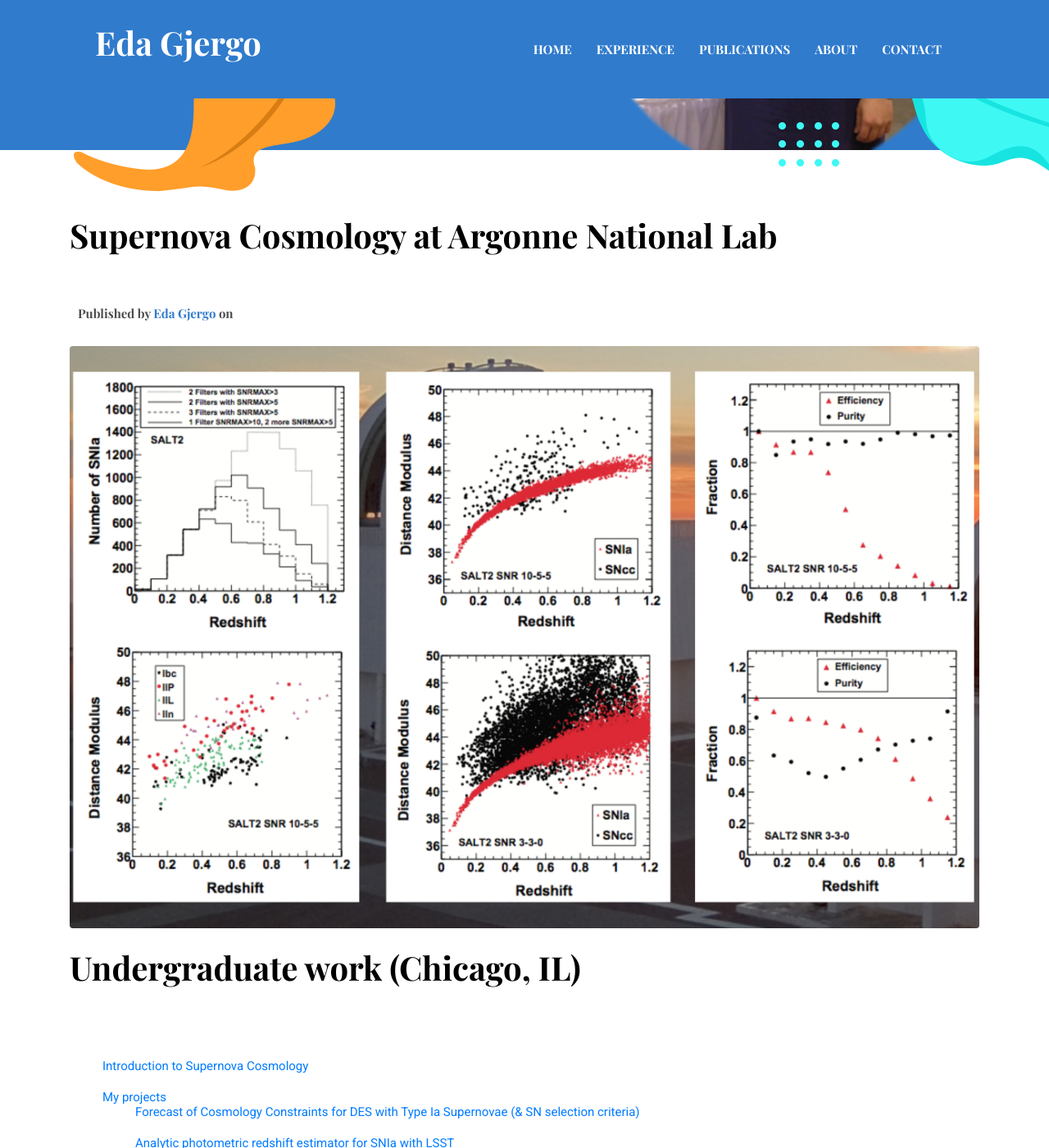
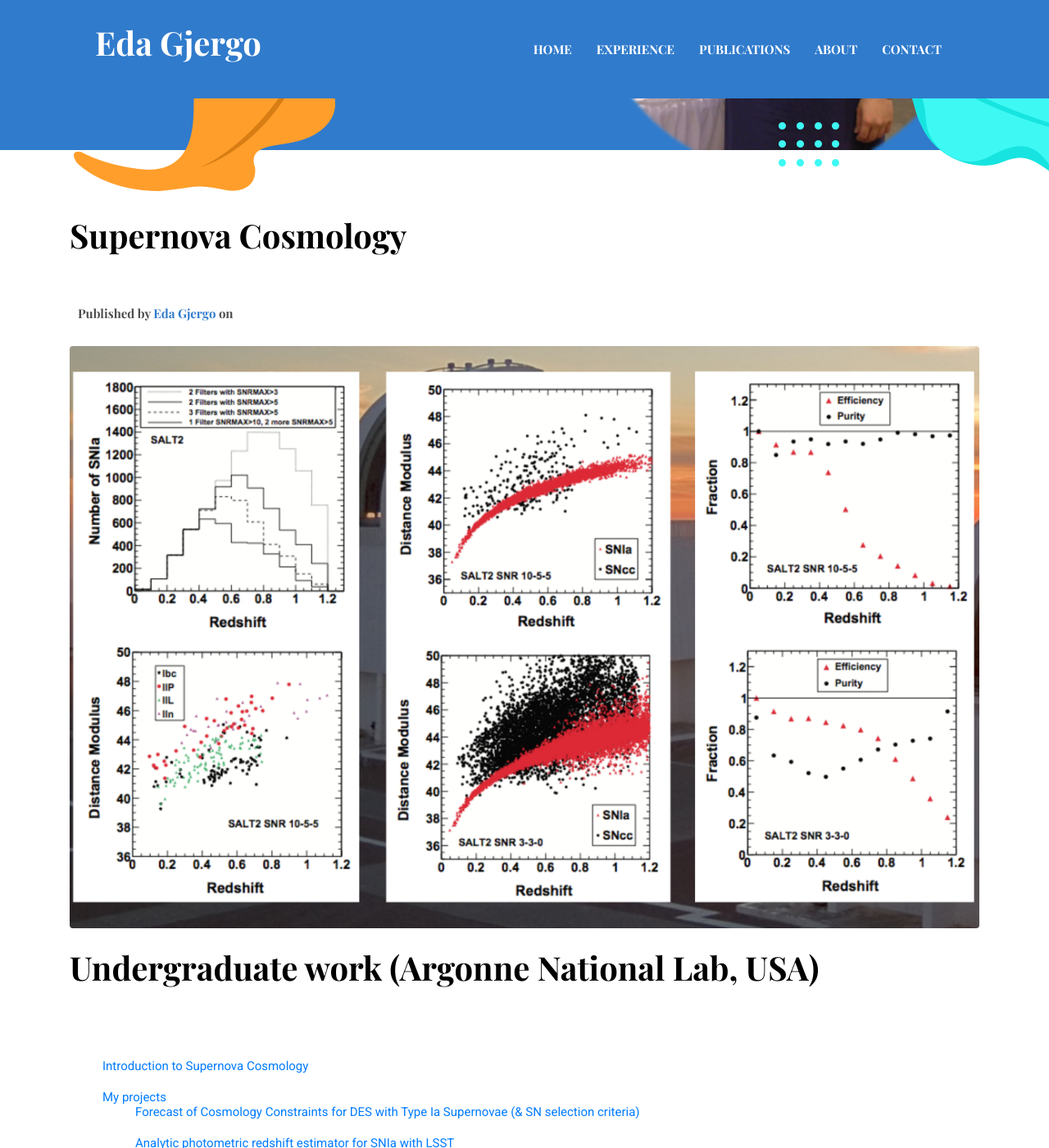
Before and after one commit to egjergo/egjergo.github.io, a Jekyll site: the page built from _posts/2021-09-04-ANL.markdown, in a window 1280 px wide and 1400 px high, scrolled down 321 px. Shown: the whole window at 82% size. Built offline with Jekyll 4.4.1, drawn with Linux system fonts in a browser that asks for light colours; our own code applies the rules of GitHub Pages for plain Markdown files; some of the changed text lies outside the part shown.

Commit message:
cleanup in post titles

```diff
--- a/_posts/2021-09-04-ANL.markdown
+++ b/_posts/2021-09-04-ANL.markdown
@@ -1,11 +1,11 @@
 ---
-title:  "Supernova Cosmology at Argonne National Lab"
+title:  "Supernova Cosmology"
 author: "Eda Gjergo"
 image: /assets/images/blog/post-3.jpg
 date: 2021-09-04
 ---
 
-### Undergraduate work (Chicago, IL)
+### Undergraduate work (Argonne National Lab, USA)
 &nbsp; &nbsp; &nbsp; &nbsp; &nbsp; &nbsp; &nbsp; &nbsp; &nbsp; &nbsp; &nbsp; &nbsp;
 
 1. [](#ANLweb)
--- a/_posts/2021-09-06-GalCEM.markdown
+++ b/_posts/2021-09-06-GalCEM.markdown
@@ -5,7 +5,7 @@ image: /assets/images/blog/post-1.jpg
 date: 2021-09-06
 ---
 
-## Postdoc work (China)
+## Postdoc work (Wuhan and Nanjing, China)
 &nbsp; &nbsp; &nbsp; &nbsp; &nbsp; &nbsp; &nbsp; &nbsp; &nbsp; &nbsp; &nbsp; &nbsp;
 
 
```
